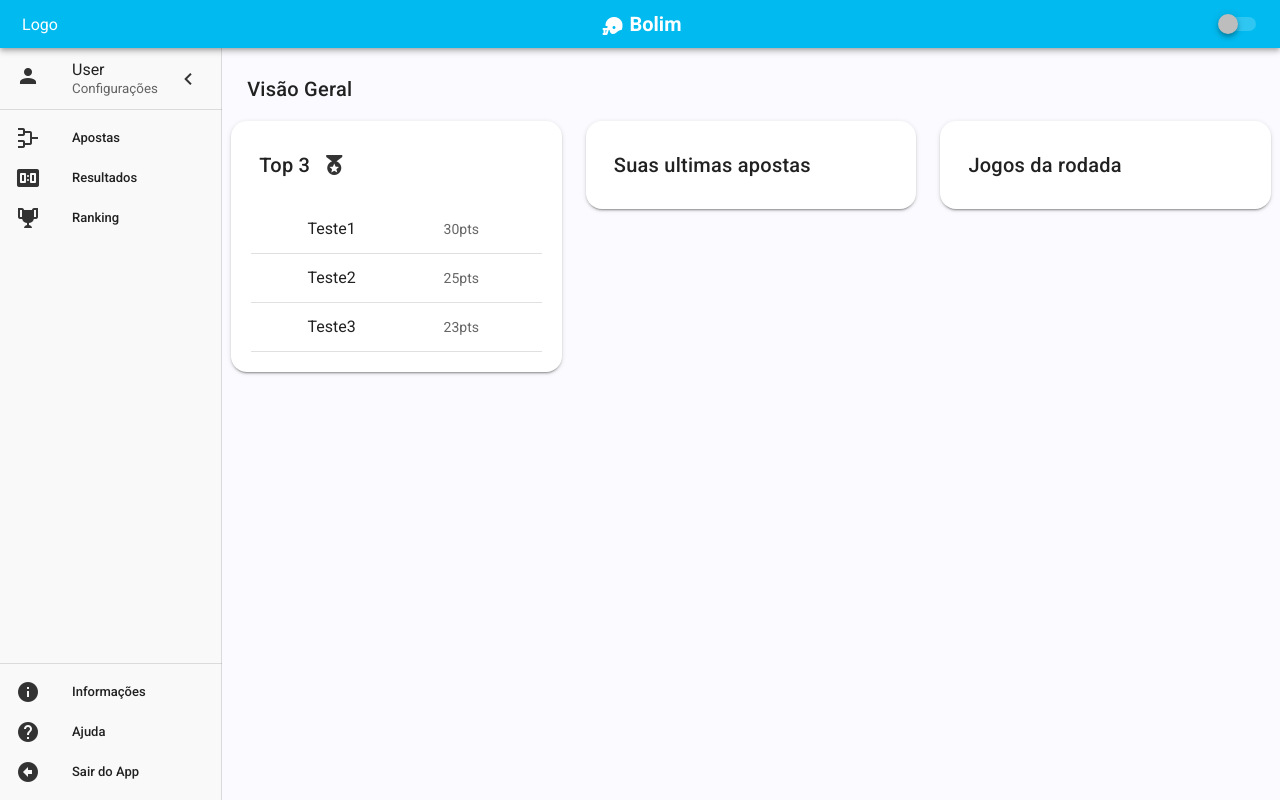
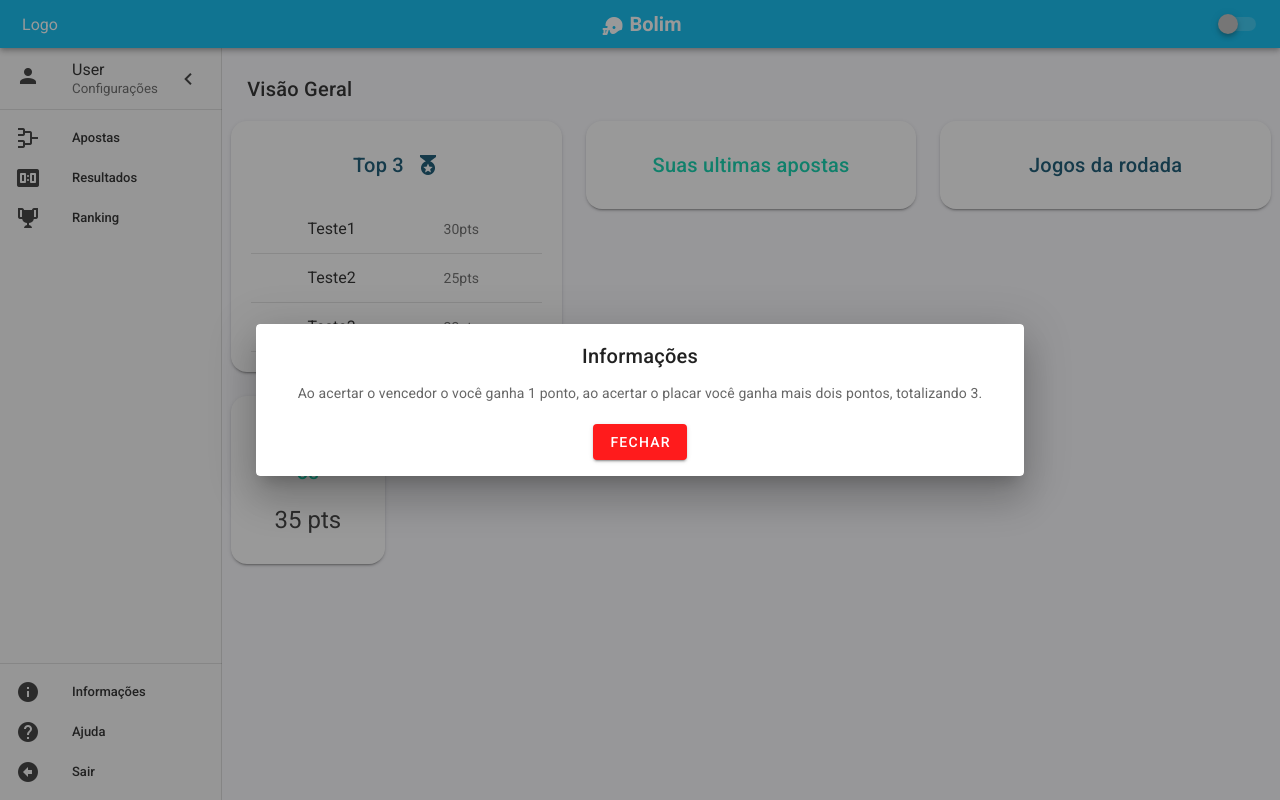
Before and after one commit to ArthurBottcher/Bolim, a Vue app: page /dashboard in a window 1280 px wide. Both pictures are taken after a click on the element "Informações". Built offline with nearby package versions, Linux system fonts and the light colour scheme.

Commit message:
dialog info e sair, novo card no dashboard

```diff
--- a/src/components/AvbSideMenu.vue
+++ b/src/components/AvbSideMenu.vue
@@ -72,6 +72,31 @@
       </v-list>
     </template>
 
+    <!-- dialog infos -->
+    <v-dialog
+      v-model="infoDialog"
+      width="60%"
+      class="d-flex justify-center"
+      transition="dialog-bottom-transition"
+    >
+      <v-card class="text-center">
+        <v-card-title class="text-center justify-center">
+          Informações
+        </v-card-title>
+        <v-card-text>
+          Ao acertar o vencedor o você ganha 1 ponto, ao acertar o placar você ganha mais dois pontos, totalizando 3.
+        </v-card-text>
+        <v-btn
+          class="mb-4"
+          color="error"
+          @click="infoDialog = false"
+        >
+          Fechar
+        </v-btn>
+      </v-card>
+    </v-dialog>
+
+    <!-- dialog ajuda -->
     <v-dialog
       v-model="helpDialog"
       width="60%"
@@ -84,7 +109,16 @@
         </v-card-title>
         <v-card-text>
           Entre no servidor do Discord e busce pelo canal de ajuda sobre o bolão. <br>
-          Faça parte do grupo do Whatsapp para receber as atualizações e tirar dúvidas.
+          Faça parte do grupo do Whatsapp para receber as atualizações e tirar dúvidas.<br>
+          Ou entre em contato pelo email:
+        </v-card-text>
+        <v-card-text style="font-size:10pt; font-weight:bold">
+          <v-icon
+            color="#c71610"
+            class="mr-2"
+          >
+            mdi-email
+          </v-icon>arthurbottcher@gmail.com
         </v-card-text>
         <v-card-actions class="justify-space-around pb-4">
           <v-btn icon>
@@ -112,6 +146,29 @@
         </v-btn>
       </v-card>
     </v-dialog>
+
+    <!-- dialog sair -->
+    <v-dialog
+      v-model="logoutDialog"
+      width="30%"
+    >
+      <v-card>
+        <v-card-title class="justify-center">
+          Você deseja realmente sair?
+        </v-card-title>
+        <v-card-actions class="justify-space-around">
+          <v-btn color="success">
+            Sair
+          </v-btn>
+          <v-btn
+            color="error"
+            @click="logoutDialog = false"
+          >
+            Cancelar
+          </v-btn>
+        </v-card-actions>
+      </v-card>
+    </v-dialog>
   </v-navigation-drawer>
 </template>
 
@@ -131,10 +188,12 @@ export default {
             itemsConfig:[
                 { title: 'Informações', icon: 'mdi-information' },
                 { title: 'Ajuda', icon: 'mdi-help-circle' },
-                { title: 'Sair do App', icon: 'mdi-arrow-left-bold-circle' },
+                { title: 'Sair', icon: 'mdi-arrow-left-bold-circle' },
             ],
             mini: true,
-            helpDialog: false
+            helpDialog: false,
+            logoutDialog: false,
+            infoDialog: false,
         }
     },
 
@@ -142,7 +201,10 @@ export default {
         openDialog(item){
             if(item.title == 'Ajuda'){
                 this.helpDialog = true
-                item = ''
+            }else if (item.title == 'Sair'){
+                this.logoutDialog = true
+            }else if (item.title == 'Informações'){
+                this.infoDialog = true
             }
         }
     }
--- a/src/plugins/vuetify.js
+++ b/src/plugins/vuetify.js
@@ -10,7 +10,7 @@ export default new Vuetify({
             light: {
                 primary:    '#01BAEF',
                 secondary:  '#0B4F6C',
-                accent:     '#13F097',
+                accent:     '#01D0A9',
                 error:      '#FF1B1C',
                 info:       '#A23B72',
                 success:    '#4CAF50',
--- a/src/views/Dashboard.vue
+++ b/src/views/Dashboard.vue
@@ -23,10 +23,10 @@
               elevation="2"
               class="text-center pa-3"
             >
-              <v-card-title>
+              <v-card-title class="secondary--text justify-center">
                 Top 3 <v-icon
                   class="ml-3"
-                  color="text"
+                  color="secondary"
                 >
                   mdi-medal
                 </v-icon>
@@ -53,7 +53,9 @@
               elevation="2"
               class="text-center pa-3"
             >
-              <v-card-title>Suas ultimas apostas</v-card-title>
+              <v-card-title class="accent--text justify-center">
+                Suas ultimas apostas
+              </v-card-title>
             </v-card>
           </v-col>
 
@@ -63,11 +65,29 @@
               elevation="2"
               class="text-center pa-3"
             >
-              <v-card-title>Jogos da rodada</v-card-title>
+              <v-card-title class="secondary--text justify-center">
+                Jogos da rodada
+              </v-card-title>
             </v-card>
           </v-col>
         </v-row>
-        <v-row />
+
+        <v-row>
+          <v-col cols="2">
+            <v-card
+              rounded="xl"
+              elevation="2"
+              class="text-center pa-3"
+            >
+              <v-card-title class="justify-center accent--text">
+                Seus pontos
+              </v-card-title>
+              <v-card-text class="headline text-center text--text">
+                35 pts
+              </v-card-text>
+            </v-card>
+          </v-col>
+        </v-row>
       </v-card>
     </v-container>
   </div>
```
